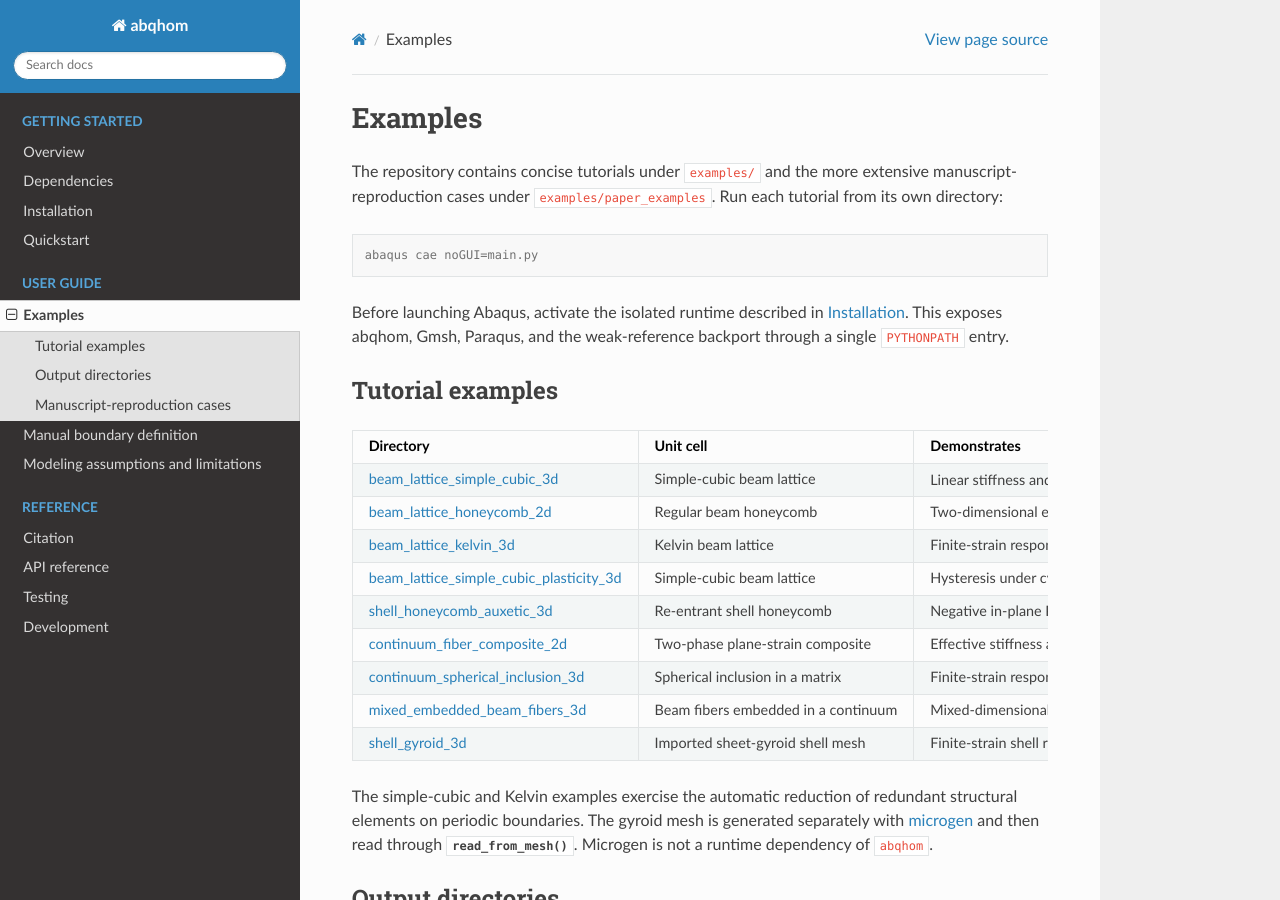
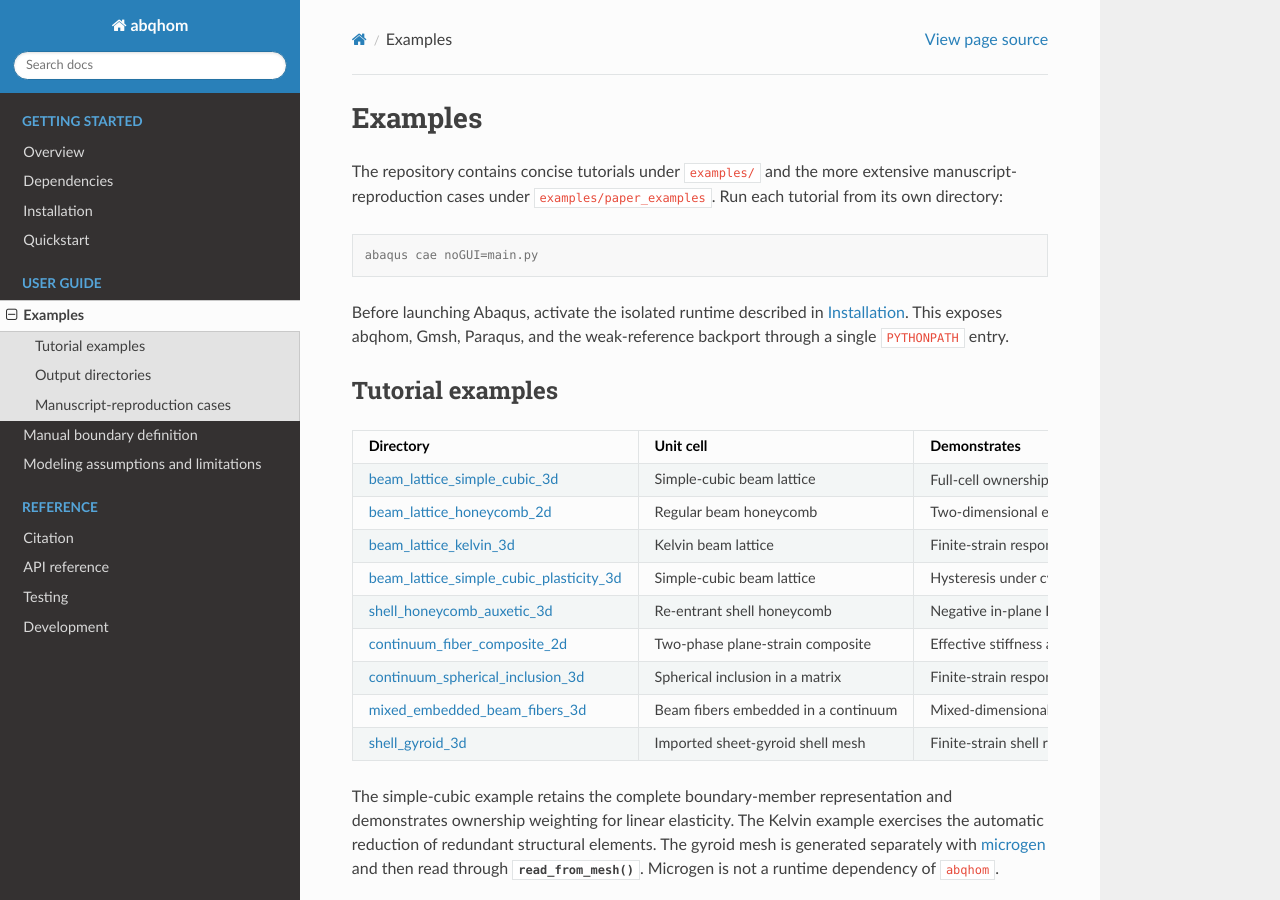
Before and after one commit to jstollberg/abqhom, a Sphinx documentation site: the page built from doc/source/examples.rst, in a window 1280 px wide and 900 px high. Built offline with Sphinx 7.4.7 and the Read the Docs theme 3.1.0, drawn with Linux system fonts in a browser that asks for light colours.

Commit message:
Clarify ownership weighting in documentation

```diff
--- a/doc/source/examples.rst
+++ b/doc/source/examples.rst
@@ -25,7 +25,7 @@ Tutorial examples
      - Demonstrates
    * - `beam_lattice_simple_cubic_3d <https://github.com/jstollberg/abqhom/tree/main/examples/beam_lattice_simple_cubic_3d>`_
      - Simple-cubic beam lattice
-     - Linear stiffness and analytical :math:`C_{11}` check
+     - Full-cell ownership weighting and analytical :math:`C_{11}` check
    * - `beam_lattice_honeycomb_2d <https://github.com/jstollberg/abqhom/tree/main/examples/beam_lattice_honeycomb_2d>`_
      - Regular beam honeycomb
      - Two-dimensional effective response and in-plane isotropy
@@ -51,11 +51,13 @@ Tutorial examples
      - Imported sheet-gyroid shell mesh
      - Finite-strain shell response and imported-mesh workflow
 
-The simple-cubic and Kelvin examples exercise the automatic reduction of
-redundant structural elements on periodic boundaries. The gyroid mesh is
-generated separately with `microgen <https://github.com/3MAH/microgen>`_ and
-then read through :meth:`~abqhom.gmshmodel.GmshRVE.read_from_mesh`. Microgen
-is not a runtime dependency of ``abqhom``.
+The simple-cubic example retains the complete boundary-member representation
+and demonstrates ownership weighting for linear elasticity. The Kelvin
+example exercises the automatic reduction of redundant structural elements.
+The gyroid mesh is generated separately with
+`microgen <https://github.com/3MAH/microgen>`_ and then read through
+:meth:`~abqhom.gmshmodel.GmshRVE.read_from_mesh`. Microgen is not a runtime
+dependency of ``abqhom``.
 
 Output directories
 ------------------
--- a/doc/source/usage.rst
+++ b/doc/source/usage.rst
@@ -15,6 +17,10 @@ periodic uniaxial strain, and evaluates its effective stress. Save it as
    from abqhom.gmshmodel import GmshRVE
    from abqhom.utils import tensor_to_voigt, voigt_to_tensor
 
+
+   # Abaqus replaces stdout. Restore output to the launching shell.
+   if sys.__stdout__ is not None:
+       sys.stdout = sys.__stdout__
 
    gmsh.initialize()
    try:
```
Also changed, not shown: other parts of doc/source/usage.rst (+2 -0 lines), README.md (+8 -5 lines), doc/source/index.rst (+4 -4 lines), doc/source/introduction.rst (+5 -3 lines), doc/source/limitations.rst (+6 -3 lines), examples/paper_examples/02_hyperelastic_octet_lattice/README.md.
